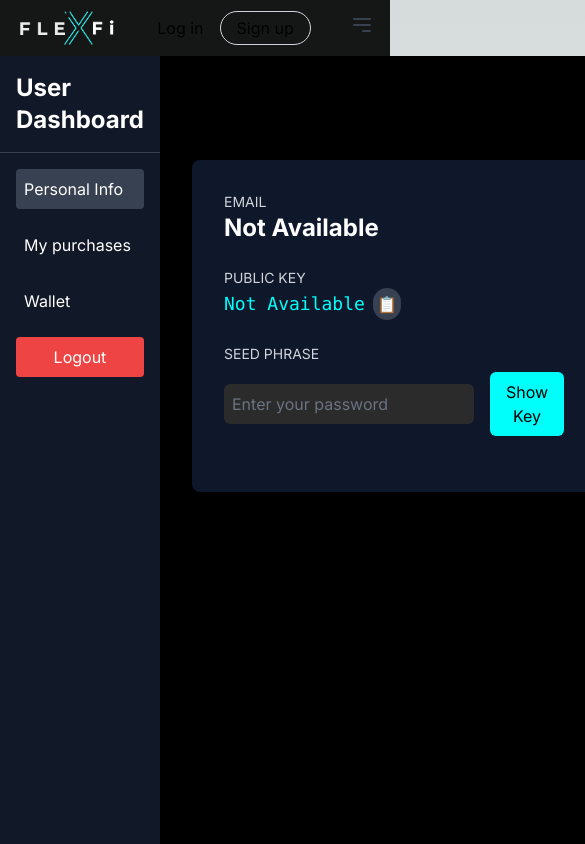
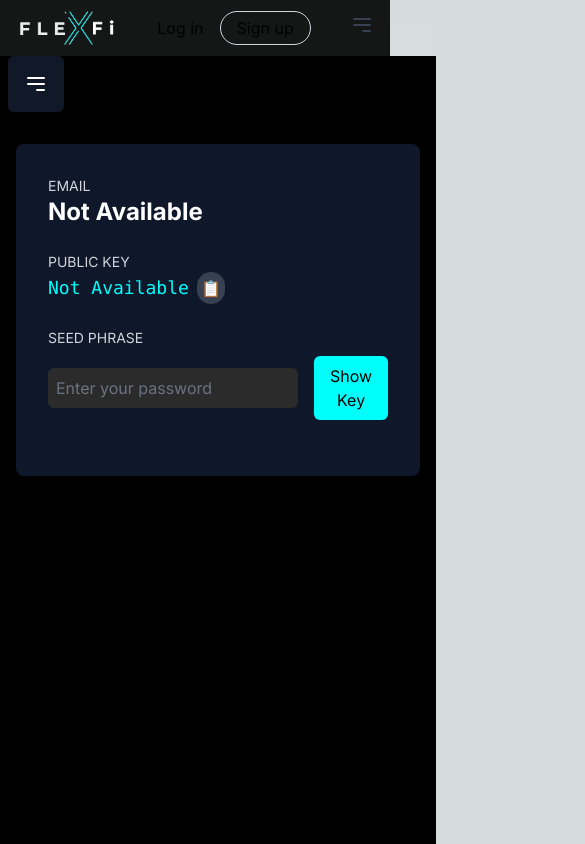
Before and after one commit to MickaelSanches/FlexFi-B-ta, a Next.js app: page /profile in a window 390 px wide. Shown: the top 844 px of the page, 585 px wide, since content can reach past the window. Built offline with nearby package versions, Linux system fonts and the light colour scheme.

Commit message:
sideBar responsive

```diff
--- a/src/app/dashboard/layout.tsx
+++ b/src/app/dashboard/layout.tsx
@@ -5,9 +5,10 @@ import { ReactNode } from "react";
 
 const DashboardLayout = ({ children }: { children: ReactNode }) => {
   return (
-    <div className="flex min-h-screen">
+    <div className="relative flex min-h-screen">
+      {/* Utiliser hidden sur petits écrans et block à partir de la taille md */}
       <Sidebar />
-      <main className="flex-1 bg-black p-8">{children}</main>
+      <main className="flex-1 bg-black p-4 sm:p-8">{children}</main>
     </div>
   );
 };
--- a/src/app/dashboard/page.tsx
+++ b/src/app/dashboard/page.tsx
@@ -19,13 +19,13 @@ const Dashboard = () => {
   }, []);
 
   return (
-    <section className="w-full max-w-7xl mx-auto text-center py-12 bg-gradient-to-br from-black via-gray-900 to-gray-950 rounded-3xl mt-16 mb-16 px-8 shadow-2xl">
+    <section className="w-full max-w-7xl mx-auto text-center py-8 sm:py-12 bg-gradient-to-br from-black via-gray-900 to-gray-950 rounded-3xl mt-8 sm:mt-16 mb-8 sm:mb-16 px-4 sm:px-8 shadow-2xl">
       {/* Title and Amount */}
-      <div className="mb-8">
-        <h1 className="text-4xl md:text-5xl font-extrabold bg-gradient-to-r from-[#00FEFB] via-[#85C8FF] to-[#0C8CF3] bg-clip-text text-transparent mb-6">
+      <div className="mb-4 sm:mb-8">
+        <h1 className="text-3xl sm:text-4xl md:text-5xl font-extrabold bg-gradient-to-r from-[#00FEFB] via-[#85C8FF] to-[#0C8CF3] bg-clip-text text-transparent mb-4 sm:mb-6">
           Current Balance
         </h1>
-        <p className="text-3xl md:text-4xl font-extrabold text-green-400">
+        <p className="text-2xl sm:text-3xl md:text-4xl font-extrabold text-green-400">
           {ammount !== null && ammount !== undefined
             ? `${ammount.toFixed(4)} SOL`
             : "N/A"}
--- a/src/components/Sidebar.tsx
+++ b/src/components/Sidebar.tsx
@@ -1,59 +1,104 @@
 import Link from "next/link";
 import { sessionRepository } from "@/repositories/sessionRepository";
-import { usePathname } from "next/navigation"; // Importer usePathname
+import { usePathname } from "next/navigation";
 import { useAuthStore } from "@/store/useAuthStore";
+import { useState } from "react";
 
 const Sidebar = () => {
   const { logout } = sessionRepository();
-  const pathname = usePathname(); // Utiliser usePathname pour obtenir le chemin actuel
+  const pathname = usePathname();
   const { reset, setIsLogged } = useAuthStore();
-  // Fonction pour vérifier si la route est active
+  const [isOpen, setIsOpen] = useState(false); // État pour afficher/cacher le menu
+
   const isActive = (path: string) => pathname === path;
 
   const handleLogout = () => {
     logout();
     reset();
-    setIsLogged(false); // Mettre à jour l'état local immédiatement
+    setIsLogged(false);
   };
 
   return (
-    <div className="flex flex-col w-64 h-screen bg-gray-900 text-white shadow-lg">
-      <div className="p-4 border-b border-gray-700">
+    <>
+      {/* Bouton pour ouvrir le menu en haut */}
+      <button
+        className="fixed top-12 left-0 z-50 p-4 m-2 text-white bg-gray-900 rounded-md md:hidden {classname}"
+        onClick={() => setIsOpen(!isOpen)}
+      >
+        {/* Icône burger */}
+        <svg
+          xmlns="http://www.w3.org/2000/svg"
+          className="h-6 w-6"
+          fill="none"
+          viewBox="0 0 24 24"
+          stroke="currentColor"
+          strokeWidth={2}
+        >
+          <path
+            strokeLinecap="round"
+            strokeLinejoin="round"
+            d="M4 6h16M4 12h16m-7 6h7"
+          />
+        </svg>
+      </button>
+
+      {/* Sidebar responsive en plein écran */}
+      <div
+        className={`flex justify-center  fixed top-0 left-0 h-screen inset-0 bg-gray-900 text-white z-40 transform rounded-lg ${
+          isOpen ? "translate-x-0" : "-translate-x-full"
+        } md:relative md:translate-x-0 transition-transform duration-300 ease-in-out flex flex-col md:justify-start`}
+      >
+        <div className="p-4 border-b border-gray-700 w-full text-center">
           <h2 className="text-2xl font-bold">User Dashboard</h2>
         </div>
-      <nav className="flex flex-col flex-1 p-4 space-y-4">
+        <nav className="flex flex-col space-y-8 mt-8 text-center">
           <Link
             href="/profile"
-          className={`p-2 rounded ${
+            className={`p-2 text-lg ${
               isActive("/profile") ? "bg-gray-700" : "hover:bg-gray-700"
             }`}
+            onClick={() => setIsOpen(false)} // Fermer le menu après le clic
           >
             Personal Info
           </Link>
           <Link
             href="/purchases"
-          className={`p-2 rounded ${
+            className={`p-2 text-lg ${
               isActive("/purchases") ? "bg-gray-700" : "hover:bg-gray-700"
             }`}
+            onClick={() => setIsOpen(false)} // Fermer le menu après le clic
           >
             My purchases
           </Link>
           <Link
             href="/dashboard"
-          className={`p-2 rounded ${
+            className={`p-2 text-lg ${
               isActive("/dashboard") ? "bg-gray-700" : "hover:bg-gray-700"
             }`}
+            onClick={() => setIsOpen(false)} // Fermer le menu après le clic
           >
             Wallet
           </Link>
           <button
-          onClick={handleLogout}
-          className="bg-red-500 hover:bg-red-600 p-2 rounded text-white mt-auto"
+            onClick={() => {
+              handleLogout();
+              setIsOpen(false); // Fermer le menu après le clic
+            }}
+            className="bg-red-500 hover:bg-red-600 p-2 text-lg rounded text-white"
           >
             Logout
           </button>
         </nav>
       </div>
+
+      {/* Overlay pour fermer le menu en cliquant à l'extérieur */}
+      {isOpen && (
+        <div
+          className="fixed inset-0 bg-black bg-opacity-50 z-30 md:hidden"
+          onClick={() => setIsOpen(false)}
+        ></div>
+      )}
+    </>
   );
 };
 
```
Lines whose indentation alone changed are shown as unchanged.
